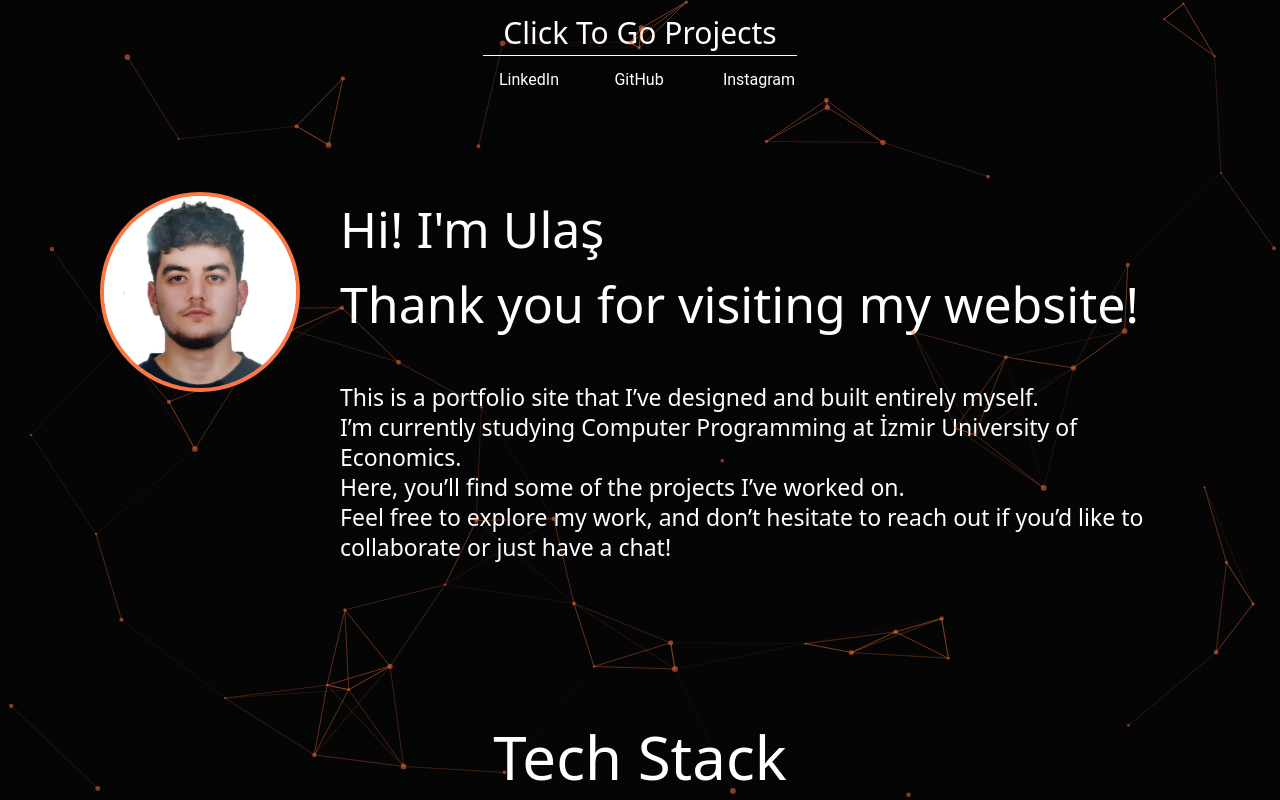
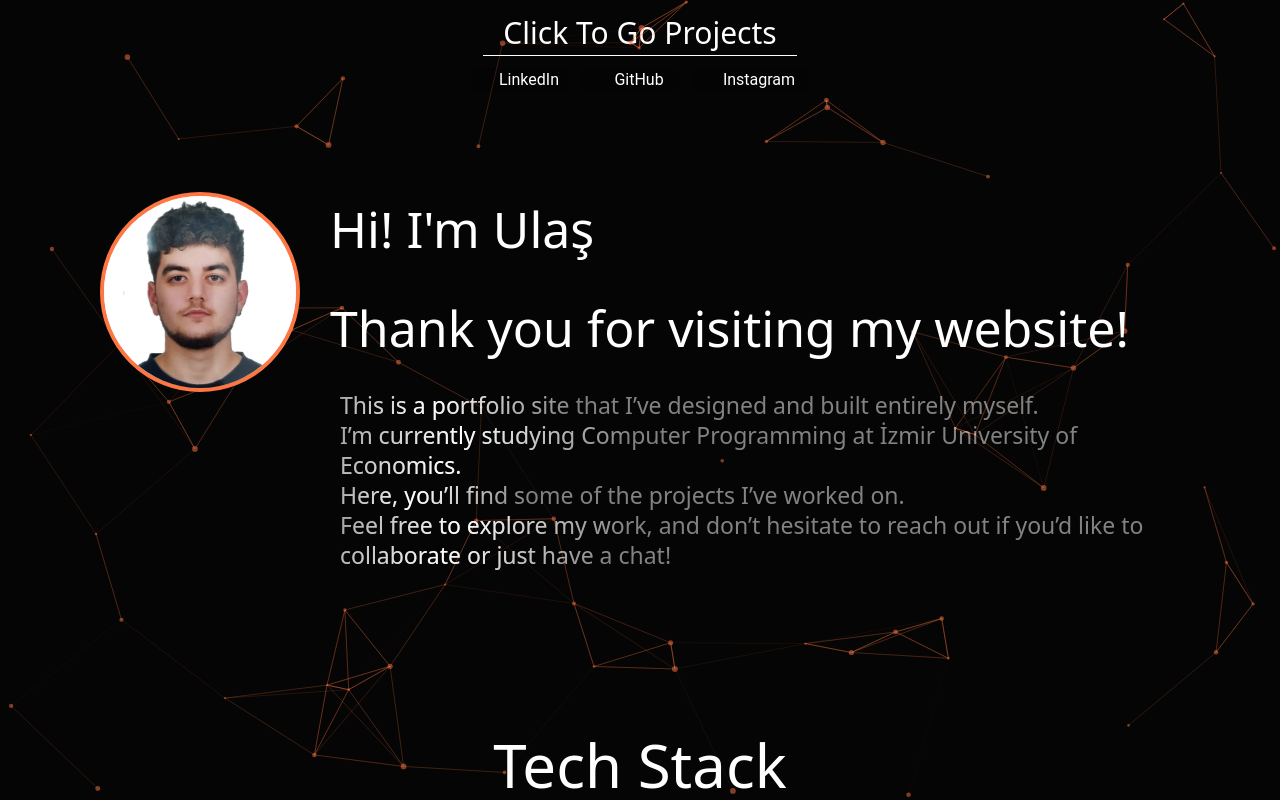
Before and after one commit to ulasaylar/personel_portfolioSite, a React (Vite) app: page / in a window 1280 px wide. Shown: the top 800 px of the page. Built offline with nearby package versions, Linux system fonts and the light colour scheme; some icons are missing.

Commit message:
animations

```diff
--- a/package.json
+++ b/package.json
@@ -14,6 +14,7 @@
     "@emotion/styled": "^11.14.0",
     "@mui/icons-material": "^7.1.0",
     "@mui/material": "^7.1.0",
+    "framer-motion": "^12.23.1",
     "react": "^19.0.0",
     "react-dom": "^19.0.0",
     "react-tsparticles": "^2.12.2",
--- /dev/null
+++ b/src/components/BlurText.jsx
@@ -0,0 +1,116 @@
+import { motion } from "framer-motion";
+import { useEffect, useRef, useState, useMemo } from "react";
+
+const buildKeyframes = (from, steps) => {
+  const keys = new Set([
+    ...Object.keys(from),
+    ...steps.flatMap((s) => Object.keys(s)),
+  ]);
+
+  const keyframes = {};
+  keys.forEach((k) => {
+    keyframes[k] = [from[k], ...steps.map((s) => s[k])];
+  });
+  return keyframes;
+};
+
+const BlurText = ({
+  text = "",
+  delay = 200,
+  className = "",
+  animateBy = "words",
+  direction = "top",
+  threshold = 0.1,
+  rootMargin = "0px",
+  animationFrom,
+  animationTo,
+  easing = (t) => t,
+  onAnimationComplete,
+  stepDuration = 0.35,
+}) => {
+  const elements = animateBy === "words" ? text.split(" ") : text.split("");
+  const [inView, setInView] = useState(false);
+  const ref = useRef(null);
+
+  useEffect(() => {
+    if (!ref.current) return;
+    const observer = new IntersectionObserver(
+      ([entry]) => {
+        if (entry.isIntersecting) {
+          setInView(true);
+          observer.unobserve(ref.current);
+        }
+      },
+      { threshold, rootMargin }
+    );
+    observer.observe(ref.current);
+    return () => observer.disconnect();
+    // eslint-disable-next-line react-hooks/exhaustive-deps
+  }, [threshold, rootMargin]);
+
+  const defaultFrom = useMemo(
+    () =>
+      direction === "top"
+        ? { filter: "blur(10px)", opacity: 0, y: -50 }
+        : { filter: "blur(10px)", opacity: 0, y: 50 },
+    [direction]
+  );
+
+  const defaultTo = useMemo(
+    () => [
+      {
+        filter: "blur(5px)",
+        opacity: 0.5,
+        y: direction === "top" ? 5 : -5,
+      },
+      { filter: "blur(0px)", opacity: 1, y: 0 },
+    ],
+    [direction]
+  );
+
+  const fromSnapshot = animationFrom ?? defaultFrom;
+  const toSnapshots = animationTo ?? defaultTo;
+
+  const stepCount = toSnapshots.length + 1;
+  const totalDuration = stepDuration * (stepCount - 1);
+  const times = Array.from({ length: stepCount }, (_, i) =>
+    stepCount === 1 ? 0 : i / (stepCount - 1)
+  );
+
+  return (
+    <p
+      ref={ref}
+      className={className}
+      style={{ display: "flex", flexWrap: "wrap" }}
+    >
+      {elements.map((segment, index) => {
+        const animateKeyframes = buildKeyframes(fromSnapshot, toSnapshots);
+
+        const spanTransition = {
+          duration: totalDuration,
+          times,
+          delay: (index * delay) / 1000,
+        };
+        spanTransition.ease = easing;
+
+        return (
+          <motion.span
+            className="inline-block will-change-[transform,filter,opacity]"
+            key={index}
+            initial={fromSnapshot}
+            animate={inView ? animateKeyframes : fromSnapshot}
+            transition={spanTransition}
+            onAnimationComplete={
+              index === elements.length - 1 ? onAnimationComplete : undefined
+            }
+          >
+            {segment === " " ? "\u00A0" : segment}
+            {animateBy === "words" && index < elements.length - 1 && "\u00A0"}
+          </motion.span>
+        );
+      })}
+    </p>
+  );
+};
+
+export default BlurText;
--- /dev/null
+++ b/src/components/ShinyText.jsx
@@ -0,0 +1,16 @@
+import "../css/ShinyText.css";
+
+const ShinyText = ({ text, disabled = false, speed = 5, className = "" }) => {
+  const animationDuration = `${speed}s`;
+
+  return (
+    <div
+      className={`shiny-text ${disabled ? "disabled" : ""} ${className}`}
+      style={{ animationDuration }}
+    >
+      {text}
+    </div>
+  );
+};
+
+export default ShinyText;
--- a/src/components/about_me.jsx
+++ b/src/components/about_me.jsx
@@ -1,5 +1,7 @@
 import Avatar from "@mui/material/Avatar";
 import icon from "../img/icon.jpg";
+import BlurText from "./BlurText";
+import ShinyText from "./ShinyText";
 
 const About_me = () => {
   return (
@@ -20,17 +22,57 @@
         />
       </div>
       <div className="about-me-right-cont">
-        <h1>
-          Hi! I'm Ulaş <br></br> Thank you for visiting my website!
-        </h1>
-        <p>
-          This is a portfolio site that I’ve designed and built entirely myself.
-          <br></br> I’m currently studying Computer Programming at İzmir
-          University of Economics.<br></br>Here, you’ll find some of the
-          projects I’ve worked on.<br></br>Feel free to explore my work, and
+        <BlurText
+          text="Hi! I'm Ulaş"
+          animateBy="words"
+          direction="top"
+          delay={100}
+          stepDuration={0.5}
+          className="revealed"
+        />
+        <br></br>
+        <BlurText
+          text="Thank you for visiting my website!"
+          animateBy="words"
+          direction="top"
+          delay={100}
+          stepDuration={0.5}
+          className="revealed"
+        />
+        <br></br>
+        <ShinyText
+          text="This is a portfolio site that I’ve designed and built entirely myself."
+          disabled={false}
+          speed={3}
+          className="shiny-text-spec"
+        />
+        <br></br>
+
+        <ShinyText
+          text="I’m currently studying Computer Programming at İzmir
+          University of Economics."
+          disabled={false}
+          speed={3}
+          className="shiny-text-spec"
+        />
+        <br></br>
+
+        <ShinyText
+          text="Here, you’ll find some of the
+          projects I’ve worked on."
+          disabled={false}
+          speed={3}
+          className="shiny-text-spec"
+        />
+        <br></br>
+        <ShinyText
+          text="Feel free to explore my work, and
           don’t hesitate to reach out if you’d like to collaborate or just have
-          a chat!
-        </p>
+          a chat!"
+          disabled={false}
+          speed={3}
+          className="shiny-text-spec"
+        />
       </div>
     </div>
   );
--- a/src/components/tech_stack.jsx
+++ b/src/components/tech_stack.jsx
@@ -6,6 +6,7 @@
 import react from "../img/react.png";
 import php from "../img/php.png";
 import java from "../img/java.png";
+import nest from "../img/nest.png";
 import Tooltip, { tooltipClasses } from "@mui/material/Tooltip";
 import { styled } from "@mui/material/styles";
 
@@ -81,6 +82,13 @@
             </LightTooltip>
           </li>
         </div>
+        <div className="tech-li-container">
+          <li className="tech-li-items">
+            <LightTooltip title="Nest.js">
+              <img className="tech-img" src={nest} alt="Nest.js" />
+            </LightTooltip>
+          </li>
+        </div>
       </ul>
     </div>
   );
--- /dev/null
+++ b/src/css/ShinyText.css
@@ -0,0 +1,39 @@
+.shiny-text {
+  position: relative;
+  color: #ffffff80; /* Normalde biraz saydam beyaz yazı */
+  display: inline-block;
+  background: linear-gradient(
+    120deg,
+    transparent 40%,
+    rgba(255, 255, 255, 1) 50%,
+    transparent 60%
+  );
+  background-size: 200% 100%;
+  background-repeat: no-repeat;
+  background-clip: text;
+  -webkit-background-clip: text;
+  color: #ffffff80; /* Bu, parlamayan kısımdaki yazı rengini belirler */
+  animation: shine 3s linear infinite;
+}
+
+.shiny-text::before {
+  content: attr(data-text); /* Aynı metni tekrar eder */
+  position: absolute;
+  top: 0;
+  left: 0;
+  color: #ffffff80; /* Alt yazı gölgesi gibi olur */
+  z-index: -1;
+}
+
+@keyframes shine {
+  0% {
+    background-position: 100% 0;
+  }
+  100% {
+    background-position: -100% 0;
+  }
+}
+
+.shiny-text.disabled {
+  animation: none;
+}
--- a/src/css/about_me.css
+++ b/src/css/about_me.css
@@ -12,7 +12,7 @@
   color: #fff;
 }
 
-.about-me-right-cont p {
+#about-me-text {
   margin-top: 4rem;
   margin-left: 4rem;
   line-height: 3rem;
@@ -20,3 +20,18 @@
   font-weight: 300;
   color: #fff;
 }
+
+.revealed {
+  font-weight: 400 !important;
+  font-size: 5rem !important;
+  color: #fff !important;
+  margin-left: 3rem;
+}
+
+.shiny-text-spec {
+  margin-left: 4rem;
+  line-height: 3rem;
+  font-size: 2.3rem;
+  font-weight: 300;
+  color: #fff;
+}
```
Also changed, not shown: src/img/nest.png (added), 1 other file (tests, documents, lock files or other folders).
